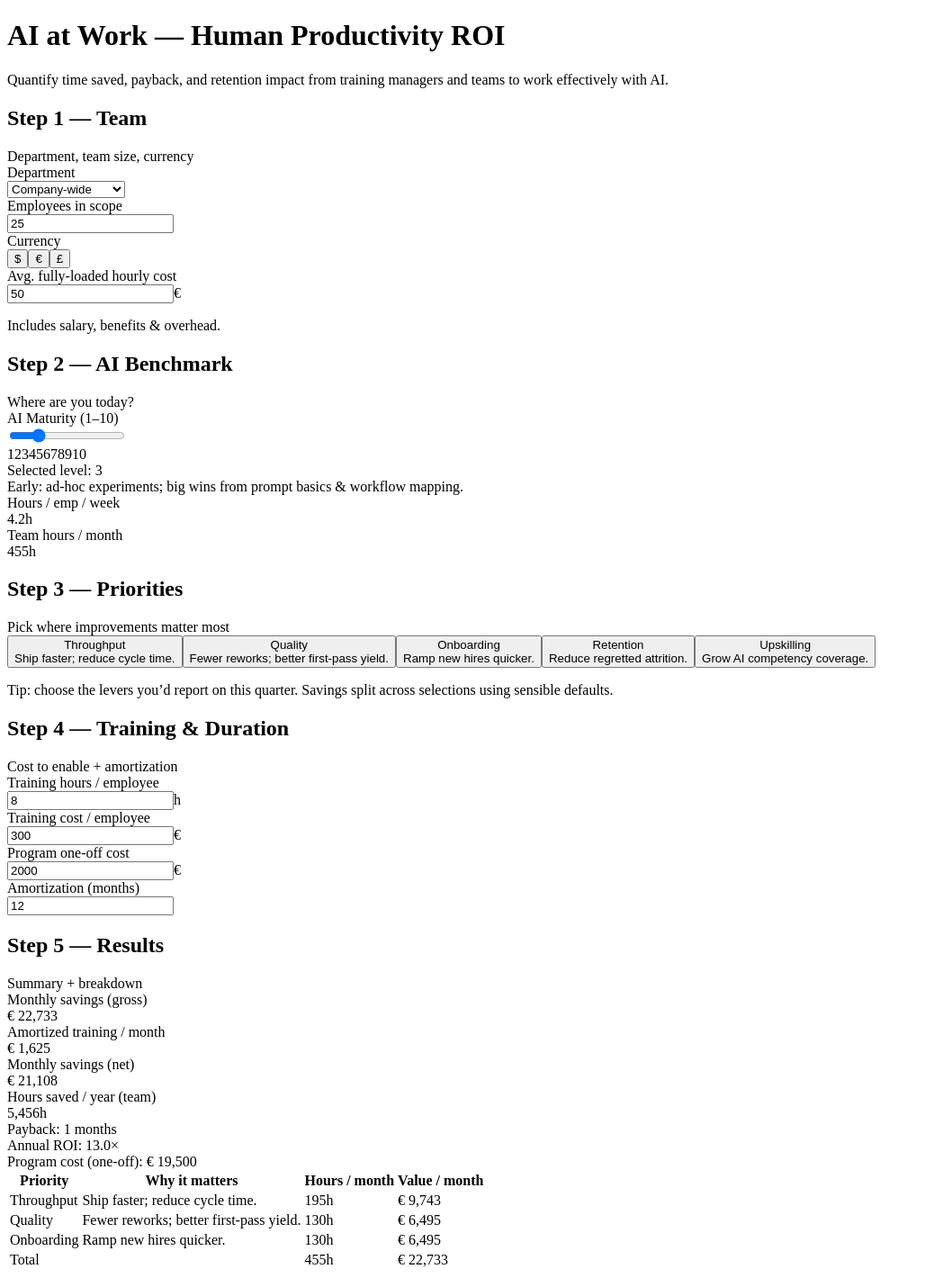
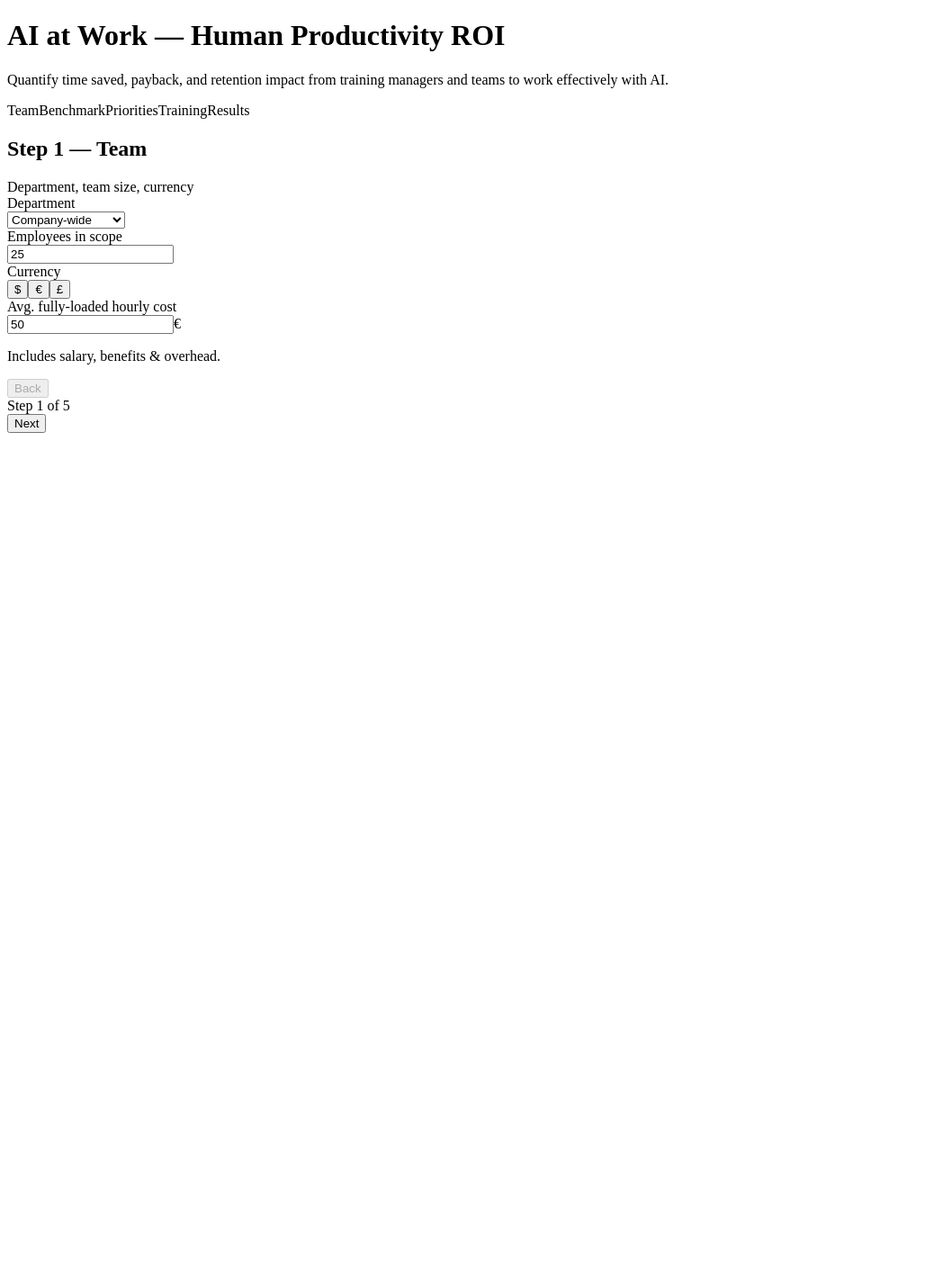
Before and after one commit to powerstephen/AI-at-work, a Next.js app: page / in a window 1280 px wide. Shown: the whole page at 90% size, without its empty margins (0-1028 px from the left). After the commit the page ends 800 px from the top, so only its background shows below. Built offline with nearby package versions, Linux system fonts and the light colour scheme.

Commit message:
Update page.tsx

```diff
--- a/app/page.tsx
+++ b/app/page.tsx
@@ -3,7 +3,7 @@
 import React, { useMemo, useState } from "react";
 import BrandHero from "../components/BrandHero";
 
-/** ————— Types & helpers ————— */
+/** ----------------- Types & helpers ----------------- */
 type Currency = "$" | "€" | "£";
 const fmt = (n: number) => n.toLocaleString();
 const money = (n: number, c: Currency) => `${c} ${Math.round(n).toLocaleString()}`;
@@ -21,7 +21,7 @@ const PRIORITIES = [
 ] as const;
 type PriorityKey = typeof PRIORITIES[number]["key"];
 
-/** ————— UI atoms ————— */
+/** ----------------- Small UI atoms ----------------- */
 const Label = ({ children }: { children: React.ReactNode }) => (
   <div className="text-blue-200 text-[11px] uppercase tracking-wide">{children}</div>
 );
@@ -87,8 +87,11 @@ function CurrencyPicker({
   );
 }
 
-/** ————— Page ————— */
+/** ----------------- Page ----------------- */
 export default function Page() {
+  // wizard state
+  const [step, setStep] = useState(1);
+
   /** STEP 1 — Team */
   const [dept, setDept] = useState("Company-wide");
   const [employees, setEmployees] = useState(25);
@@ -108,7 +111,7 @@ export default function Page() {
   const togglePriority = (k: PriorityKey) =>
     setSelected((prev) => (prev.includes(k) ? prev.filter((x) => x !== k) : [...prev, k]));
 
-  /** STEP 4 — Training, Duration, Retention */
+  /** STEP 4 — Training & Duration (+ optional retention) */
   const [trainingHoursPerEmp, setTrainingHoursPerEmp] = useState(8);
   const [trainingCostPerEmp, setTrainingCostPerEmp] = useState(300);
   const [programOneOff, setProgramOneOff] = useState(2000);
@@ -155,15 +158,33 @@ export default function Page() {
     });
   }, [selected, teamHoursPerMonth, hourlyCost]);
 
-  /** ——— Render ——— */
+  // progress %
+  const maxStep = 5;
+  const pct = ((step - 1) / (maxStep - 1)) * 100;
+
   return (
-    <div className="min-h-screen bg-[#0b1022] text-white">
-      <div className="px-4 md:px-8 max-w-6xl mx-auto pt-6 md:pt-10">
+    <div className="pb-16">
+      <div className="container pt-6 md:pt-10">
         <BrandHero />
       </div>
 
-      <main className="px-4 md:px-8 max-w-6xl mx-auto pb-16 space-y-8 mt-6">
-        {/* STEP 1 — Team */}
+      {/* Progress */}
+      <div className="container mt-6">
+        <div className="progress-track">
+          <div className="progress-fill" style={{ width: `${pct}%` }} />
+        </div>
+        <div className="flex justify-between text-[12px] text-blue-200/80 mt-2">
+          <span>Team</span>
+          <span>Benchmark</span>
+          <span>Priorities</span>
+          <span>Training</span>
+          <span>Results</span>
+        </div>
+      </div>
+
+      <main className="container mt-6 space-y-8">
+        {/* STEP 1 */}
+        {step === 1 && (
           <Card>
             <div className="flex items-center justify-between flex-wrap gap-3 mb-4">
               <H2>Step 1 — Team</H2>
@@ -219,14 +240,15 @@ export default function Page() {
               </div>
             </div>
           </Card>
+        )}
 
-        {/* STEP 2 — AI Benchmark */}
+        {/* STEP 2 */}
+        {step === 2 && (
           <Card>
             <div className="flex items-center justify-between flex-wrap gap-3 mb-4">
               <H2>Step 2 — AI Benchmark</H2>
               <div className="text-blue-300/90 text-sm">Where are you today?</div>
             </div>
-          <div>
             <Label>AI Maturity (1–10)</Label>
             <input
               type="range"
@@ -242,7 +264,6 @@ export default function Page() {
                 <span key={i + 1}>{i + 1}</span>
               ))}
             </div>
-
             <div className="rounded-xl bg-[#0c1633] border border-blue-500/20 p-4 mt-4">
               <div className="text-blue-200 text-sm mb-1">
                 Selected level: <span className="text-white font-semibold">{maturity}</span>
@@ -250,8 +271,7 @@ export default function Page() {
               <div className="text-blue-200/90 text-sm">
                 {maturity <= 3 &&
                   "Early: ad-hoc experiments; big wins from prompt basics & workflow mapping."}
-                {maturity >= 4 &&
-                  maturity <= 7 &&
+                {maturity >= 4 && maturity <= 7 &&
                   "Developing: AI used in parts of the workflow; standardization yields leverage."}
                 {maturity >= 8 &&
                   "Advanced: AI embedded across workflows; focus on quality systems & scale."}
@@ -263,7 +283,7 @@ export default function Page() {
                     Hours / emp / week
                   </div>
                   <div className="text-white text-lg font-semibold">
-                    {hoursPerEmpPerWeek.toFixed(1)}h
+                    {MATURITY_HOURS[maturity].toFixed(1)}h
                   </div>
                 </div>
                 <div className="rounded-lg border border-blue-400/20 p-3 bg-[#0f1a3a]/60">
@@ -271,15 +291,16 @@ export default function Page() {
                     Team hours / month
                   </div>
                   <div className="text-white text-lg font-semibold">
-                    {fmt(Math.round(hoursPerEmpPerWeek * 4.33 * employees))}h
-                  </div>
+                    {fmt(Math.round(MATURITY_HOURS[maturity] * 4.33 * employees))}h
                   </div>
                 </div>
               </div>
             </div>
           </Card>
+        )}
 
-        {/* STEP 3 — Priorities */}
+        {/* STEP 3 */}
+        {step === 3 && (
           <Card>
             <div className="flex items-center justify-between flex-wrap gap-3 mb-4">
               <H2>Step 3 — Priorities</H2>
@@ -305,12 +326,13 @@ export default function Page() {
               })}
             </div>
             <p className="text-blue-200/80 text-sm mt-2">
-            Tip: choose the levers you’d report on this quarter. Savings split across selections
-            using sensible defaults.
+              Tip: choose the levers you’d report on this quarter.
             </p>
           </Card>
+        )}
 
-        {/* STEP 4 — Training & Duration (+ optional retention) */}
+        {/* STEP 4 */}
+        {step === 4 && (
           <Card>
             <div className="flex items-center justify-between flex-wrap gap-3 mb-4">
               <H2>Step 4 — Training & Duration</H2>
@@ -393,8 +415,10 @@ export default function Page() {
               </div>
             )}
           </Card>
+        )}
 
-        {/* STEP 5 — Results */}
+        {/* STEP 5 */}
+        {step === 5 && (
           <Card>
             <div className="flex items-center justify-between flex-wrap gap-3 mb-4">
               <H2>Step 5 — Results</H2>
@@ -428,24 +452,8 @@ export default function Page() {
                   Hours saved / year (team)
                 </div>
                 <div className="text-2xl font-semibold mt-1">
-                {fmt(Math.round(hoursPerEmpPerWeek * 4.33 * employees * 12))}h
+                  {fmt(Math.round(MATURITY_HOURS[maturity] * 4.33 * employees * 12))}h
                 </div>
-            </div>
-          </div>
-
-          {/* Payback & ROI */}
-          <div className="rounded-xl border border-blue-400/20 bg-[#0f1a3a]/60 p-4 mb-6 flex flex-wrap items-center gap-4 justify-between">
-            <div className="text-blue-200/90">
-              <span className="text-white font-semibold">Payback:</span>{" "}
-              {Number.isFinite(paybackMonths) ? `${paybackMonths} months` : "Not reached (adjust inputs)"}
-            </div>
-            <div className="text-blue-200/90">
-              <span className="text-white font-semibold">Annual ROI:</span>{" "}
-              {annualROI > 0 ? `${annualROI.toFixed(1)}×` : "—"}
-            </div>
-            <div className="text-blue-200/90">
-              <span className="text-white font-semibold">Program cost (one-off):</span>{" "}
-              {money(programTotal, currency)}
               </div>
             </div>
 
@@ -487,6 +495,29 @@ export default function Page() {
               </table>
             </div>
           </Card>
+        )}
+
+        {/* Nav buttons */}
+        <div className="flex items-center justify-between">
+          <button
+            onClick={() => setStep((s) => Math.max(1, s - 1))}
+            disabled={step === 1}
+            className={`px-4 py-2 rounded-lg border ${
+              step === 1
+                ? "opacity-50 cursor-not-allowed border-blue-500/20"
+                : "border-blue-500/30 hover:border-blue-400/60"
+            }`}
+          >
+            Back
+          </button>
+          <div className="text-blue-200/90 text-sm">Step {step} of {maxStep}</div>
+          <button
+            onClick={() => setStep((s) => Math.min(maxStep, s + 1))}
+            className="px-4 py-2 rounded-lg bg-[#3366fe] hover:bg-[#2853d6] transition"
+          >
+            {step === maxStep ? "Finish" : "Next"}
+          </button>
+        </div>
       </main>
     </div>
   );
```
Lines whose indentation alone changed are shown as unchanged.
